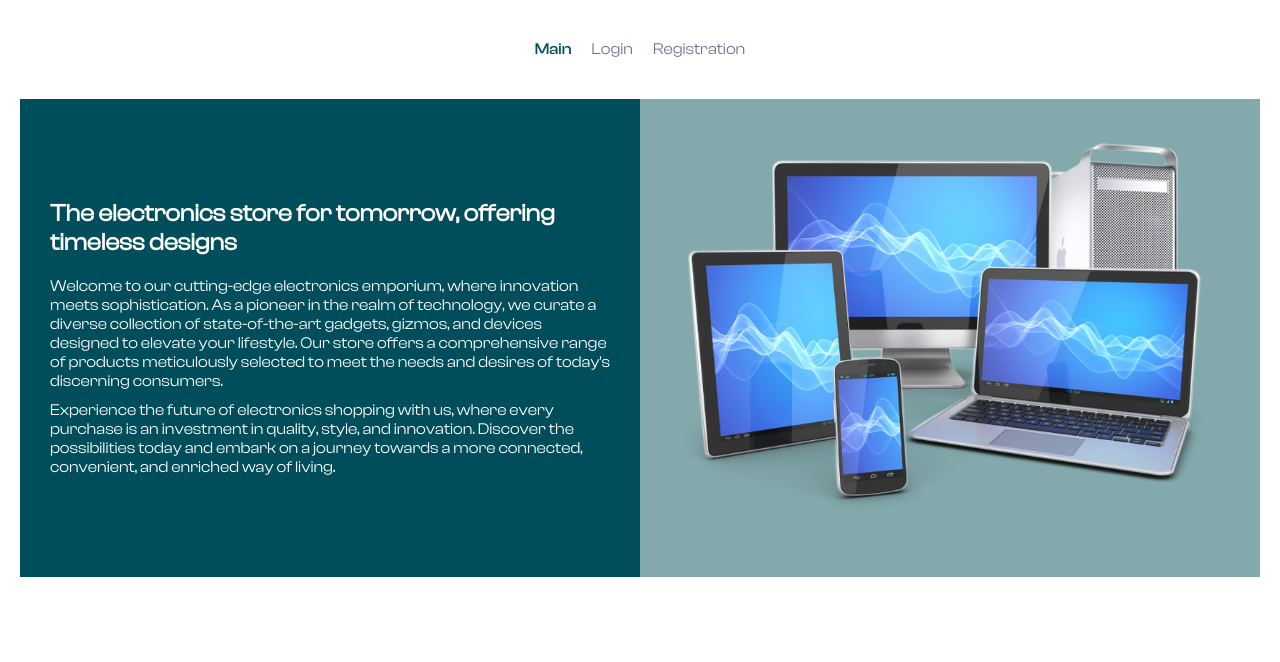
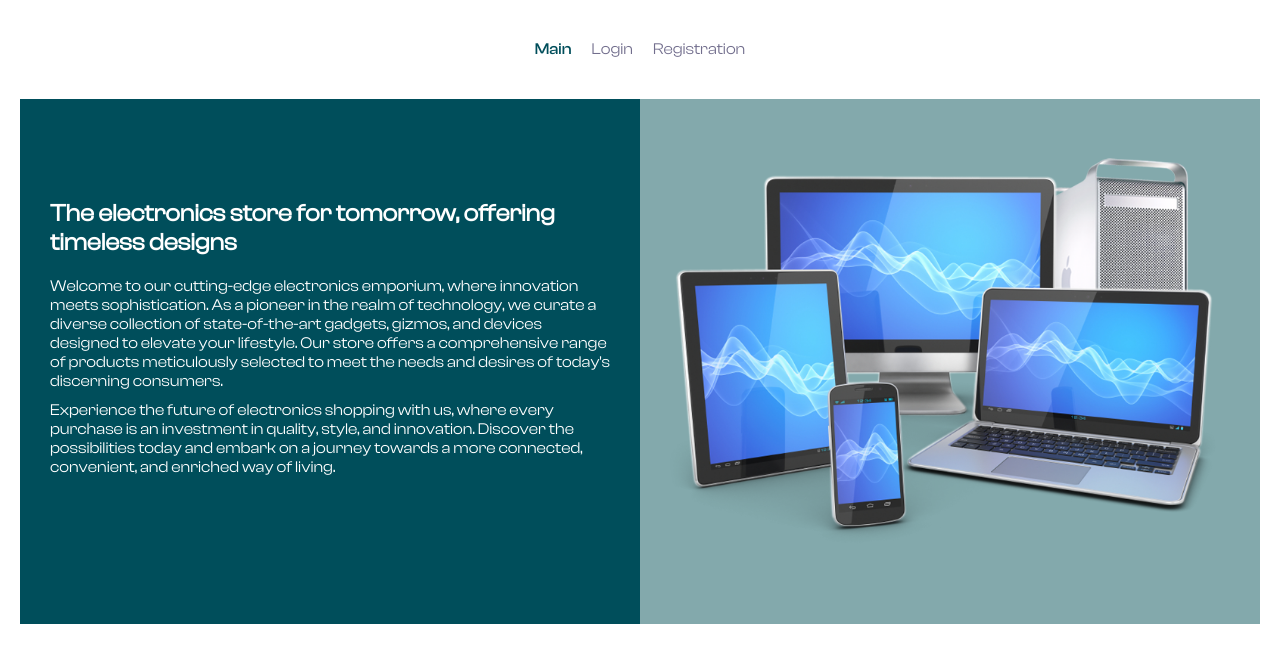
Before and after one commit to HNY-Badger/ecommerce-app, a React app: page / in a window 1280 px wide. Shown: the top 662 px of the page. Built offline with nearby package versions, Linux system fonts and the light colour scheme.

Commit message:
fix: add img tag for products image

```diff
--- a/src/components/MainPage/ShopDescription.module.css
+++ b/src/components/MainPage/ShopDescription.module.css
@@ -19,13 +19,22 @@
   margin-top: 10px;
 }
 
+.image_wrapper {
+  display: flex;
+  align-items: center;
+  justify-content: center;
+  min-width: 50%;
+  background-color: #83a9ac;
+}
+
 .image {
-  min-width: 50%;
-  background: #83a9ac url(../../assets/images/main.png) no-repeat center / contain;
+  width: 95%;
+  height: 95%;
+  object-fit: contain;
 }
 
 @media (max-width: 800px) {
-  .image {
+  .image_wrapper {
     display: none;
   }
 }
--- a/src/components/MainPage/ShopDescription.tsx
+++ b/src/components/MainPage/ShopDescription.tsx
@@ -1,6 +1,7 @@
 import React from 'react';
 
 import * as style from './ShopDescription.module.css';
+import image from '../../assets/images/main.png';
 
 function ShopDescription() {
   return (
@@ -19,7 +20,9 @@ function ShopDescription() {
           convenient, and enriched way of living.
         </p>
       </div>
-      <div className={style.image} />
+      <div className={style.image_wrapper}>
+        <img className={style.image} src={image} alt="Electronics products" />
+      </div>
     </div>
   );
 }
```
